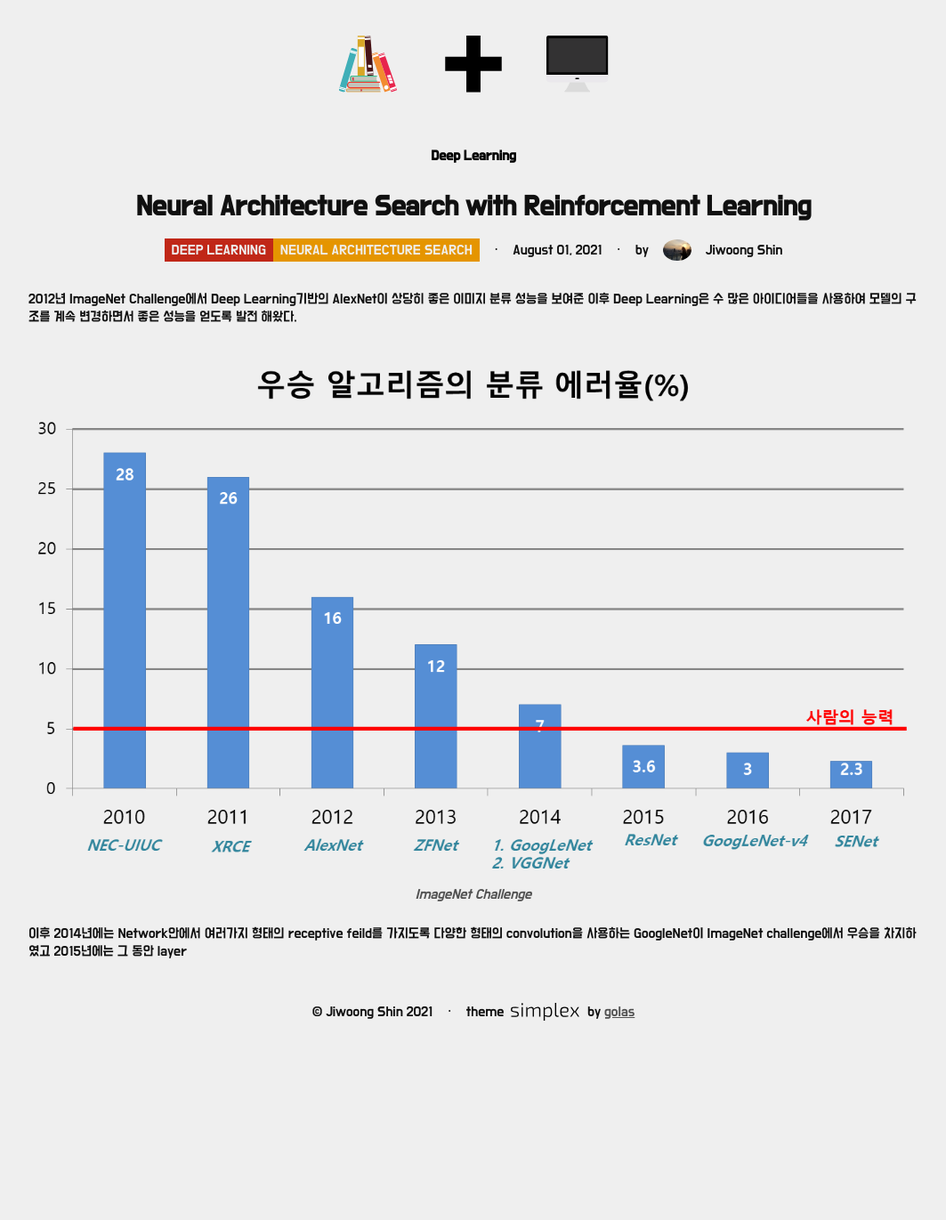
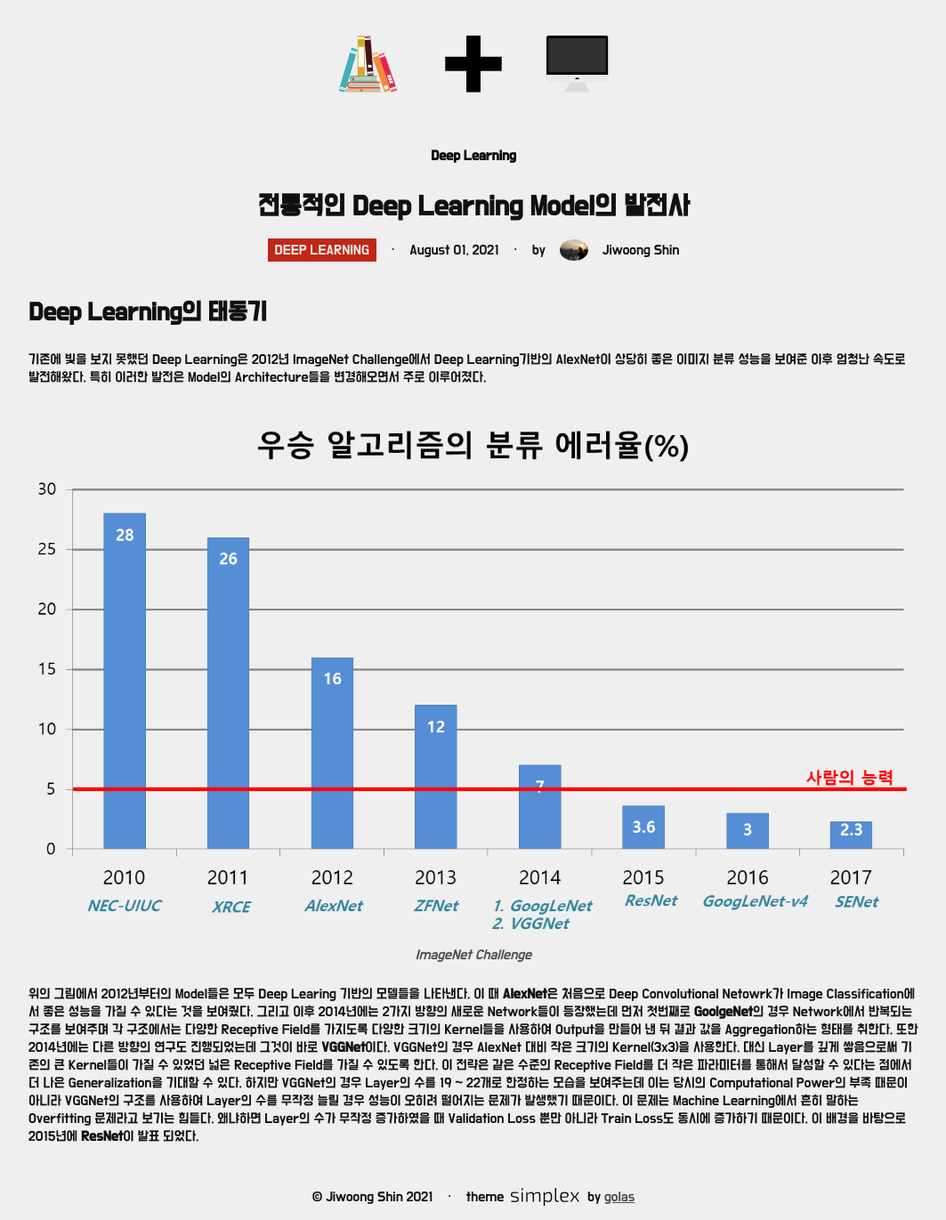
Before and after one commit to SodaBori/sodabori.github.io, a Jekyll site: the page built from _posts/2021-08-02-Neural Archiecture Search with Reinforcement Learning.markdown, in a window 1280 px wide. Shown: the whole page at 89% size, without its empty margins (108-1171 px from the left). Built offline with Jekyll 4.4.1, drawn with Linux system fonts in a browser that asks for light colours; before the commit the page ends 1163 px from its top, so only the background shows below that.

Commit message:
전통적인 Deep Learning Model의 발전사 글 쓰는 중

```diff
--- a/_posts/2021-08-02-Neural Archiecture Search with Reinforcement Learning.markdown
+++ b/_posts/2021-08-02-Neural Archiecture Search with Reinforcement Learning.markdown
@@ -1,17 +1,21 @@
 ---
 layout: post
-category: [deep_learning, neural_architecture_search]
-title:  "Neural Architecture Search with Reinforcement Learning"
+category: [deep_learning]
+title:  "전통적인 Deep Learning Model의 발전사"
 author: sodabori
 date:   2021-08-02 03:18:00 +0900
-og_image: assets/posts/Neural_Architecture_Search_with_Reinforcement_Learning/nasrl_controller.png
-og_description: "Neural Architecture Search의 가능성을 보인 첫번째 논문에 대해 소개하는 글입니다."
+og_image: assets/posts/Traditional_Deep_Learning/nasrl_controller.png
+og_description: "전통적인 Deep Learning Model들이 어떻게 발전해왔는지에 대한 이야기를 나눕니다."
 ---
-2012년 ImageNet Challenge에서 Deep Learning기반의 AlexNet이 상당히 좋은 이미지 분류 성능을 보여준 이후 Deep Learning은 수 많은 아이디어들을 사용하여 모델의 구조를 계속 변경하면서 좋은 성능을 얻도록 발전 해왔다.
+# Deep Learning의 태동기
+
+기존에 빛을 보지 못했던 Deep Learning은 2012년 ImageNet Challenge에서 Deep Learning기반의 AlexNet이 상당히 좋은 이미지 분류 성능을 보여준 이후 엄청난 속도로 발전해왔다. 특히 이러한 발전은 Model의 Architecture들을 변경해오면서 주로 이루어졌다.
+
 <div class="sx-picture">
-  <a href="/assets/posts/Neural_Architecture_Search_with_Reinforcement_Learning/imagenet_challenge.png" data-lity>
-    <img src="/assets/posts/Neural_Architecture_Search_with_Reinforcement_Learning/imagenet_challenge.png"/>
+  <a href="/assets/posts/Traditional_Deep_Learning/imagenet_challenge.png" data-lity>
+    <img src="/assets/posts/Traditional_Deep_Learning/imagenet_challenge.png"/>
   </a>
   <span class="sx-subtitle">ImageNet Challenge</span>
 </div>
-이후 2014년에는 Network안에서 여러가지 형태의 receptive feild를 가지도록 다양한 형태의 convolution을 사용하는 GoogleNet이 ImageNet challenge에서 우승을 차지하였고 2015년에는 그 동안 layer
+
+위의 그림에서 2012년부터의 Model들은 모두 Deep Learing 기반의 모델들을 나타낸다. 이 때 **AlexNet**은 처음으로 Deep Convolutional Netowrk가 Image Classification에서 좋은 성능을 가질 수 있다는 것을 보여줬다. 그리고 이후 2014년에는 2가지 방향의 새로운 Network들이 등장했는데 먼저 첫번째로 **GoolgeNet**의 경우 Network에서 반복되는 구조를 보여주며 각 구조에서는 다양한 Receptive Field를 가지도록 다양한 크기의 Kernel들을 사용하여 Output을 만들어 낸 뒤 결과 값을 Aggregation하는 형태를 취한다. 또한 2014년에는 다른 방향의 연구도 진행되었는데 그것이 바로 **VGGNet**이다. VGGNet의 경우 AlexNet 대비 작은 크기의 Kernel(3x3)을 사용한다. 대신 Layer를 깊게 쌓음으로써 기존의 큰 Kernel들이 가질 수 있었던 넓은 Receptive Field를 가질 수 있도록 한다. 이 전략은 같은 수준의 Receptive Field를 더 작은 파라미터를 통해서 달성할 수 있다는 점에서 더 나은 Generalization을 기대할 수 있다. 하지만 VGGNet의 경우 Layer의 수를 19 ~ 22개로 한정하는 모습을 보여주는데 이는 당시의 Computational Power의 부족 때문이 아니라 VGGNet의 구조를 사용하여 Layer의 수를 무작정 늘릴 경우 성능이 오히려 떨어지는 문제가 발생했기 때문이다. 이 문제는 Machine Learning에서 흔히 말하는 Overfitting 문제라고 보기는 힘들다. 왜냐하면 Layer의 수가 무작정 증가하였을 때 Validation Loss 뿐만 아니라 Train Loss도 동시에 증가하기 때문이다. 이 배경을 바탕으로 2015년에 **ResNet**이 발표 되었다.
```
Also changed, not shown: assets/posts/Traditional_Deep_Learning/imagenet_challenge.png (renamed from assets/posts/Neural_Architecture_Search_with_Reinforcement_Learning/imagenet_challenge.png), assets/posts/Traditional_Deep_Learning/nasrl_controller.png (renamed from assets/posts/Neural_Architecture_Search_with_Reinforcement_Learning/nasrl_controller.png).
